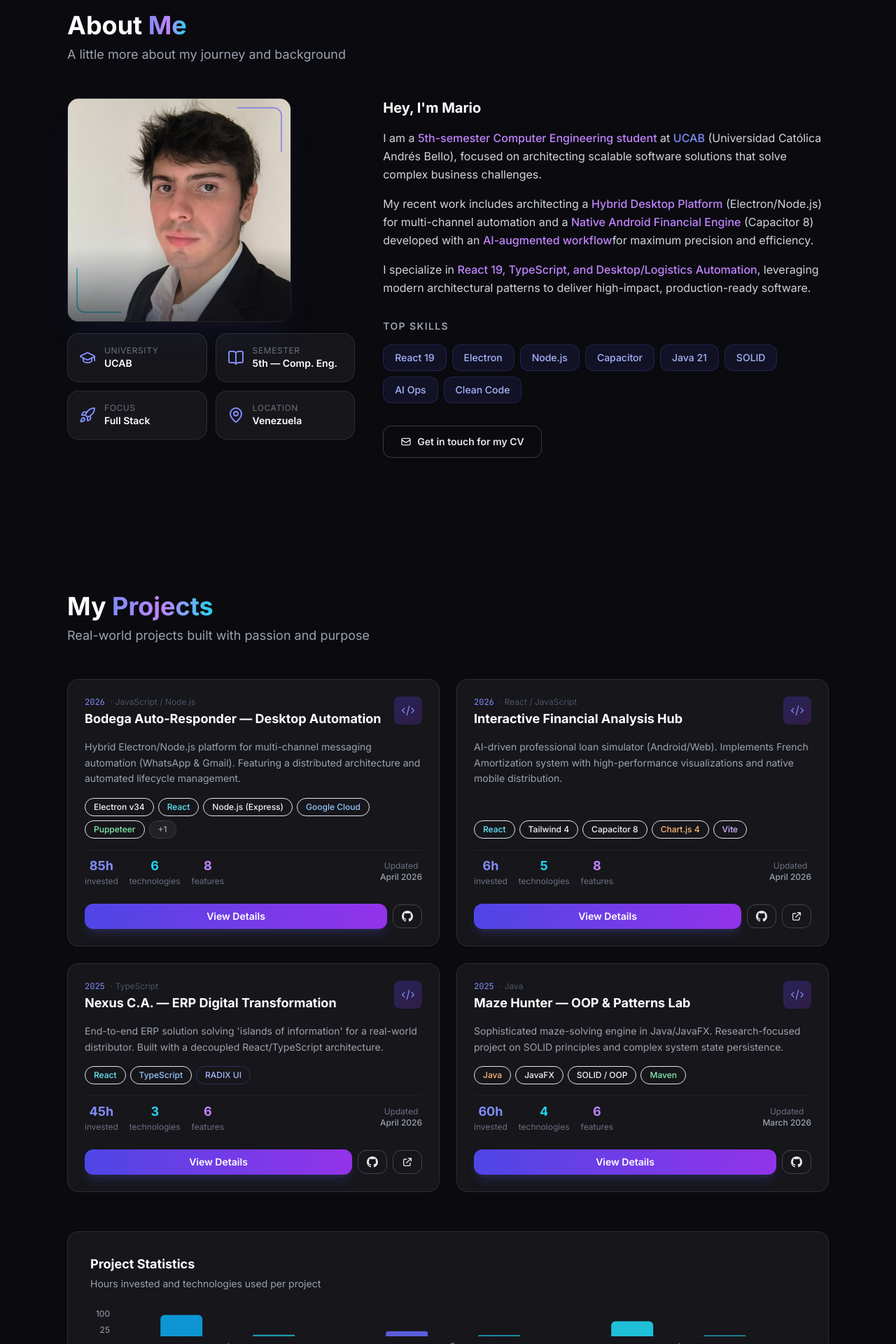
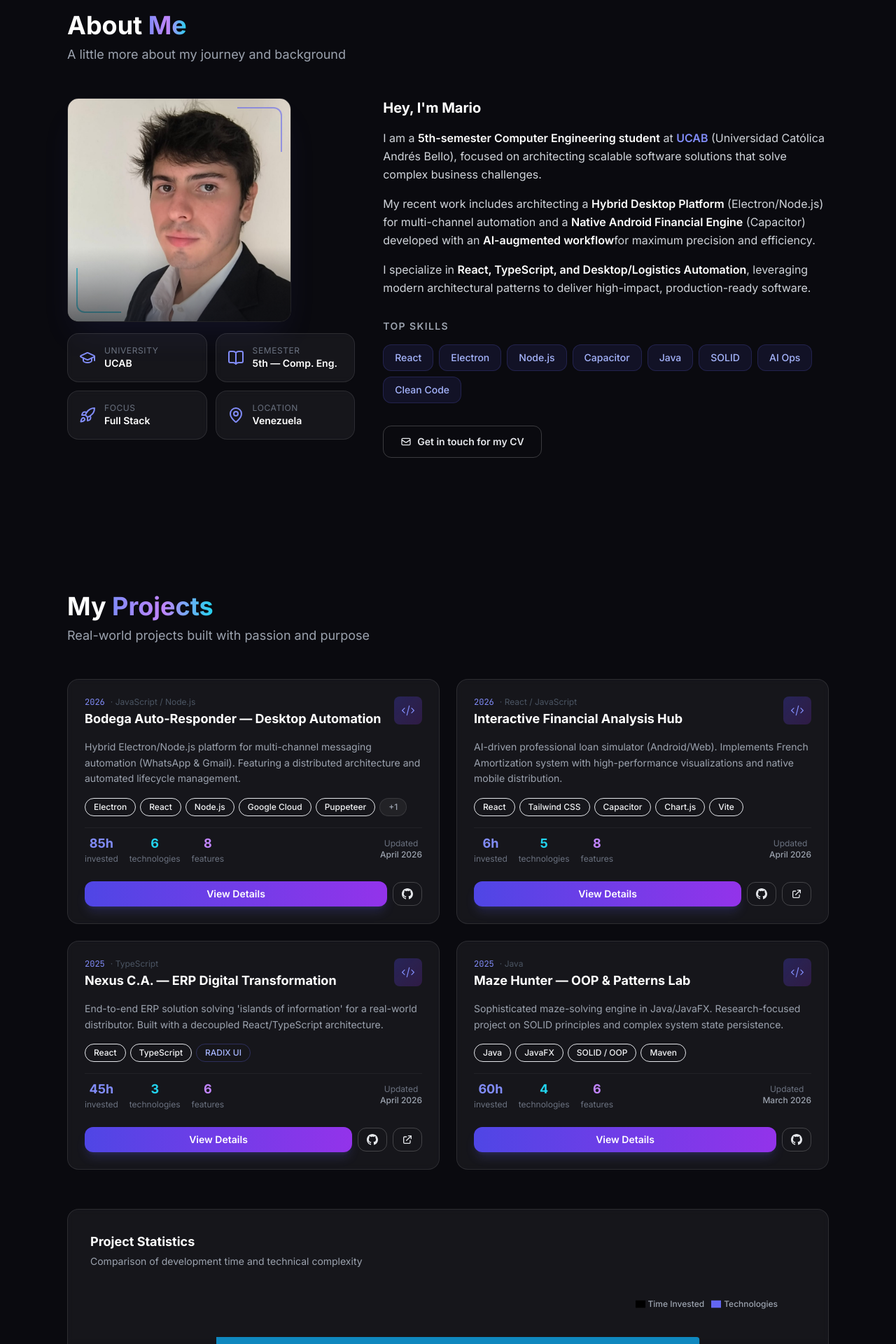
Before and after one commit to mjsanchezr/Portafolio, a React (Vite) app: page / in a window 1280 px wide. Shown: the part 880-2800 px from the top of the page at 70% size. Built offline with nearby package versions, Linux system fonts and the light colour scheme.

Commit message:
UI: modernized project stats, removed tech versions, and refined bio highlights

```diff
--- a/src/components/sections/about/AboutSection.tsx
+++ b/src/components/sections/about/AboutSection.tsx
@@ -7,8 +7,8 @@ import { useRef } from 'react';
 import { GraduationCap, BookOpen, Rocket, MapPin } from 'lucide-react';
 
 const QUICK_SKILLS = [
-    'React 19', 'Electron', 'Node.js', 'Capacitor',
-    'Java 21', 'SOLID', 'AI Ops', 'Clean Code',
+    'React', 'Electron', 'Node.js', 'Capacitor',
+    'Java', 'SOLID', 'AI Ops', 'Clean Code',
 ];
 
 function AboutCard({
@@ -93,17 +93,17 @@ export function AboutSection() {
                             </h3>
                              <div className="flex flex-col gap-4 text-gray-300 leading-relaxed">
                                 <p>
-                                    I am a <span className="text-purple-400 font-medium">5th-semester Computer Engineering student</span> at{' '}
-                                    <span className="text-indigo-400 font-medium">UCAB</span> (Universidad Católica Andrés Bello),
+                                    I am a <span className="text-white font-semibold">5th-semester Computer Engineering student</span> at{' '}
+                                    <span className="text-indigo-400 font-semibold">UCAB</span> (Universidad Católica Andrés Bello),
                                     focused on architecting scalable software solutions that solve complex business challenges.
                                 </p>
                                 <p>
-                                    My recent work includes architecting a <span className="text-purple-400 font-medium">Hybrid Desktop Platform</span> (Electron/Node.js) for multi-channel
-                                    automation and a <span className="text-purple-400 font-medium">Native Android Financial Engine</span> (Capacitor 8) developed with an <span className="text-purple-400 font-medium">AI-augmented workflow</span>
+                                    My recent work includes architecting a <span className="text-white font-semibold">Hybrid Desktop Platform</span> (Electron/Node.js) for multi-channel
+                                    automation and a <span className="text-white font-semibold">Native Android Financial Engine</span> (Capacitor) developed with an <span className="text-white font-semibold">AI-augmented workflow</span>
                                     for maximum precision and efficiency.
                                 </p>
                                 <p>
-                                    I specialize in <span className="text-purple-400 font-medium">React 19, TypeScript, and Desktop/Logistics Automation</span>,
+                                    I specialize in <span className="text-white font-semibold">React, TypeScript, and Desktop/Logistics Automation</span>,
                                     leveraging modern architectural patterns to deliver high-impact, production-ready software.
                                 </p>
                             </div>
--- a/src/components/sections/projects/ProjectsSection.tsx
+++ b/src/components/sections/projects/ProjectsSection.tsx
@@ -5,7 +5,7 @@
 import { useRef } from 'react';
 import { motion, useInView } from 'framer-motion';
 import {
-    BarChart, Bar, XAxis, YAxis, CartesianGrid, Tooltip,
+    BarChart, Bar, XAxis, YAxis, Tooltip,
     ResponsiveContainer, Cell, Legend,
 } from 'recharts';
 import { useProjects } from './useProjects';
@@ -201,44 +201,57 @@ export function ProjectsSection() {
                             className="glass-card p-6 sm:p-8"
                         >
                             <h3 className="text-lg font-bold text-white mb-1">Project Statistics</h3>
-                            <p className="text-sm text-gray-400 mb-6">Hours invested and technologies used per project</p>
-                            <ResponsiveContainer width="100%" height={240}>
+                            <p className="text-sm text-gray-400 mb-8">Comparison of development time and technical complexity</p>
+
+                            <div className="h-[300px] w-full">
+                                <ResponsiveContainer width="100%" height="100%">
                                     <BarChart
+                                        layout="vertical"
                                         data={chartData}
-                                    margin={{ top: 5, right: 20, left: 0, bottom: 85 }}
-                                    barGap={8}
+                                        margin={{ top: 5, right: 30, left: 40, bottom: 5 }}
+                                        barGap={12}
                                     >
-                                    <CartesianGrid strokeDasharray="3 3" stroke="rgba(255,255,255,0.04)" vertical={false} />
-                                    <XAxis
+                                        <XAxis type="number" hide />
+                                        <YAxis
+                                            type="category"
                                             dataKey="name"
-                                        stroke="#4b5563"
-                                        tick={{ fill: '#9ca3af', fontSize: 10 }}
+                                            stroke="#9ca3af"
+                                            fontSize={12}
+                                            width={140}
                                             axisLine={false}
                                             tickLine={false}
-                                        interval={0}
-                                        angle={-35}
-                                        textAnchor="end"
-                                        height={90}
                                         />
-                                    <YAxis
-                                        stroke="#4b5563"
-                                        tick={{ fill: '#9ca3af', fontSize: 12 }}
-                                        axisLine={false}
-                                        tickLine={false}
-                                        width={36}
+                                        <Tooltip
+                                            content={<CustomTooltip />}
+                                            cursor={{ fill: 'rgba(255,255,255,0.03)' }}
                                         />
-                                    <Tooltip content={<CustomTooltip />} cursor={{ fill: 'rgba(255,255,255,0.03)' }} />
                                         <Legend
-                                        formatter={v => <span style={{ color: '#9ca3af', fontSize: '12px' }}>{v === 'hours' ? 'Hours invested' : 'Technologies'}</span>}
+                                            verticalAlign="top"
+                                            align="right"
+                                            wrapperStyle={{ paddingBottom: '20px' }}
+                                            formatter={(v) => <span className="text-xs text-gray-400 font-medium capitalize">{v === 'hours' ? 'Time Invested' : 'Technologies'}</span>}
                                         />
-                                    <Bar dataKey="hours" name="hours" radius={[6, 6, 0, 0]} maxBarSize={60}>
-                                        {chartData.map((entry, i) => (
-                                            <Cell key={i} fill={entry.color} fillOpacity={0.9} />
+                                        <Bar
+                                            dataKey="hours"
+                                            name="hours"
+                                            radius={[0, 4, 4, 0]}
+                                            barSize={18}
+                                        >
+                                            {chartData.map((entry, index) => (
+                                                <Cell key={`cell-hours-${index}`} fill={entry.color} fillOpacity={0.8} />
                                             ))}
                                         </Bar>
-                                    <Bar dataKey="technologies" name="technologies" radius={[6, 6, 0, 0]} fill="#22d3ee" fillOpacity={0.7} maxBarSize={60} />
+                                        <Bar
+                                            dataKey="technologies"
+                                            name="technologies"
+                                            radius={[0, 4, 4, 0]}
+                                            fill="#6366f1"
+                                            fillOpacity={0.6}
+                                            barSize={18}
+                                        />
                                     </BarChart>
                                 </ResponsiveContainer>
+                            </div>
                         </motion.div>
                     </>
                 )}
--- a/src/components/sections/skills/SkillsSection.tsx
+++ b/src/components/sections/skills/SkillsSection.tsx
@@ -8,23 +8,23 @@ import portfolioData from '../../../data/portfolioData.json';
 import type { SkillCategory } from '../../../core/types';
 
 const CATEGORY_COLORS: Record<string, string> = {
-    'Programming Languages': 'from-indigo-600/20 to-purple-600/10 border-indigo-500/20',
-    'Frontend Architecture': 'from-cyan-600/20 to-teal-600/10 border-cyan-500/20',
-    'Backend & Desktop': 'from-orange-600/20 to-amber-600/10 border-orange-500/20',
-    'Automation & APIs': 'from-green-600/20 to-emerald-600/10 border-green-500/20',
-    'Databases & Persistence': 'from-blue-600/20 to-cyan-600/10 border-blue-500/20',
-    'DevOps & Distribution': 'from-pink-600/20 to-rose-600/10 border-pink-500/20',
-    'System Design': 'from-purple-600/20 to-indigo-600/10 border-purple-500/20',
+    'Programming Languages': 'from-indigo-600/20 to-slate-600/10 border-indigo-500/10',
+    'Frontend Architecture': 'from-blue-600/20 to-slate-600/10 border-blue-500/10',
+    'Backend & Desktop': 'from-slate-600/20 to-slate-800/10 border-slate-500/10',
+    'Automation & APIs': 'from-indigo-600/20 to-blue-600/10 border-indigo-500/10',
+    'Databases & Persistence': 'from-blue-600/20 to-indigo-600/10 border-blue-500/10',
+    'DevOps & Distribution': 'from-slate-600/20 to-indigo-600/10 border-slate-500/10',
+    'System Design': 'from-indigo-600/20 to-indigo-600/10 border-indigo-500/10',
 };
 
 const BADGE_COLORS: Record<string, string> = {
-    'Programming Languages': 'bg-indigo-500/10 text-indigo-300 border-indigo-500/20',
-    'Frontend Architecture': 'bg-cyan-500/10 text-cyan-300 border-cyan-500/20',
-    'Backend & Desktop': 'bg-orange-500/10 text-orange-300 border-orange-500/20',
-    'Automation & APIs': 'bg-green-500/10 text-green-300 border-green-500/20',
-    'Databases & Persistence': 'bg-blue-500/10 text-blue-300 border-blue-500/20',
-    'DevOps & Distribution': 'bg-pink-500/10 text-pink-300 border-pink-500/20',
-    'System Design': 'bg-purple-500/10 text-purple-300 border-purple-500/20',
+    'Programming Languages': 'bg-indigo-500/5 text-indigo-200 border-indigo-500/10',
+    'Frontend Architecture': 'bg-blue-500/5 text-blue-200 border-blue-500/10',
+    'Backend & Desktop': 'bg-slate-500/5 text-slate-200 border-slate-500/10',
+    'Automation & APIs': 'bg-indigo-500/5 text-indigo-200 border-indigo-500/10',
+    'Databases & Persistence': 'bg-blue-500/5 text-blue-200 border-blue-500/10',
+    'DevOps & Distribution': 'bg-slate-500/5 text-slate-200 border-slate-500/10',
+    'System Design': 'bg-indigo-500/5 text-indigo-200 border-indigo-500/10',
 };
 
 export function SkillsSection() {
--- a/src/data/portfolioData.json
+++ b/src/data/portfolioData.json
@@ -7,7 +7,7 @@
             "fullDescription": "A robust desktop application built on a hybrid architecture that orchestrates multiple automation subsystems. It utilizes Electron (v34) as the native container, with a Node.js/Express backend running as an independent child process (forking) to ensure UI fluidity. The system integrates whatsapp-web.js (Puppeteer-based) and Google Cloud APIs (Gmail) for proactive and reactive messaging. Includes a full dashboard in React for real-time monitoring and a secure auto-update system via GitHub Releases, following a strict Separation of Concerns (SoC) design.",
             "technologies": [
                 {
-                    "name": "Electron v34",
+                    "name": "Electron",
                     "color": "bg-sky-500/20 text-sky-300 border-sky-500/30"
                 },
                 {
@@ -15,7 +15,7 @@
                     "color": "bg-cyan-500/20 text-cyan-300 border-cyan-500/30"
                 },
                 {
-                    "name": "Node.js (Express)",
+                    "name": "Node.js",
                     "color": "bg-emerald-500/20 text-emerald-300 border-emerald-500/30"
                 },
                 {
@@ -60,15 +60,15 @@
                     "color": "bg-cyan-500/20 text-cyan-300 border-cyan-500/30"
                 },
                 {
-                    "name": "Tailwind 4",
+                    "name": "Tailwind CSS",
                     "color": "bg-teal-500/20 text-teal-300 border-teal-500/30"
                 },
                 {
-                    "name": "Capacitor 8",
+                    "name": "Capacitor",
                     "color": "bg-blue-600/20 text-blue-400 border-blue-600/30"
                 },
                 {
-                    "name": "Chart.js 4",
+                    "name": "Chart.js",
                     "color": "bg-orange-500/20 text-orange-300 border-orange-500/30"
                 },
                 {
@@ -188,7 +188,7 @@
             "icon": "Atom",
             "skills": [
                 "React",
-                "Tailwind 4",
+                "Tailwind CSS",
                 "Framer Motion",
                 "Radix UI",
                 "Vite",
@@ -199,7 +199,7 @@
             "category": "Backend & Desktop",
             "icon": "Monitor",
             "skills": [
-                "Electron v34",
+                "Electron",
                 "Node.js",
                 "Express.js",
                 "Child Process Forking",
@@ -231,7 +231,7 @@
             "category": "DevOps & Distribution",
             "icon": "Rocket",
             "skills": [
-                "Capacitor 8 (Android)",
+                "Capacitor (Android)",
                 "Electron Builder",
                 "GitHub Releases",
                 "Git / GitHub",
```
Lines whose indentation alone changed are shown as unchanged.
